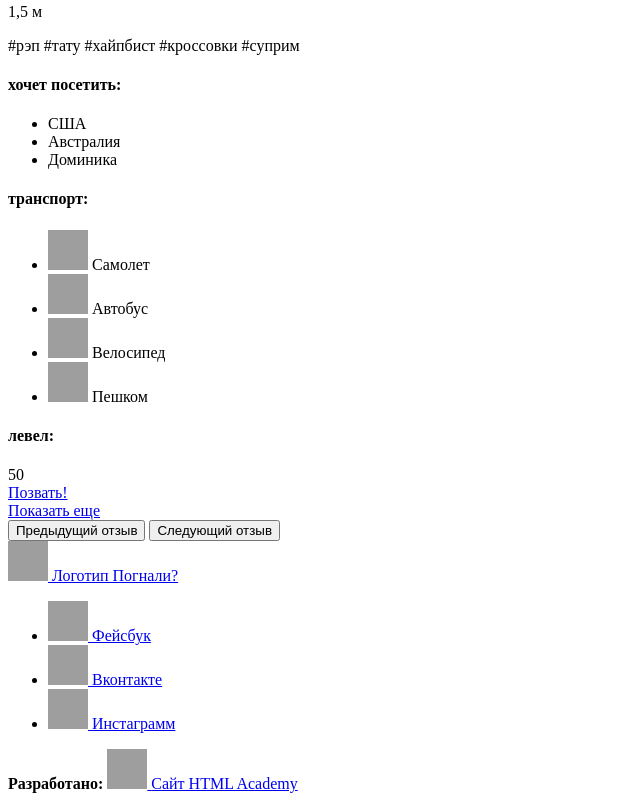
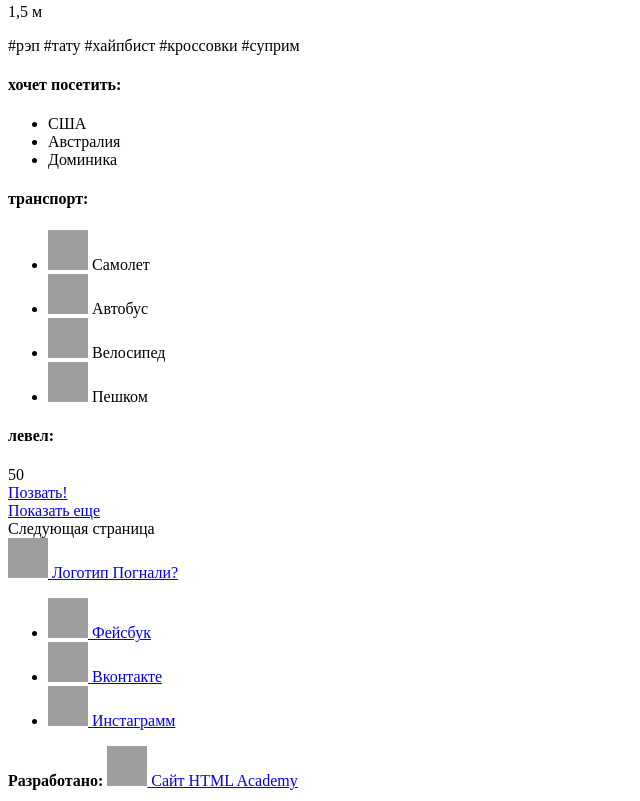
Before and after one commit to Palladii/trampamap, a website: page catalog.html in a window 1280 px wide. Shown: the part 2506-3307 px from the top of the page, without its empty margins (0-640 px from the left). Drawn offline with Linux system fonts and the light colour scheme; grey boxes are pictures that could not be loaded.

Commit message:
changed block rewiews to pagination

```diff
--- a/catalog.html
+++ b/catalog.html
@@ -246,10 +246,10 @@
 
     <a class="user-cards__link" href="#">Показать еще</a>
 
-    <div class="reviews">
-      <button class="reviews__prev" type="button">Предыдущий отзыв</button>
-      <button class="reviews__next" type="button">Следующий отзыв</button>
-    </div>
+    <section class="pagination">
+      <a class="pagination__control pagination__control--back>Предыдущая страница</button>
+      <a class="pagination__control pagination__control--next>Следующая страница</a>
+    </section>
   </div>
 </main>
 
```
